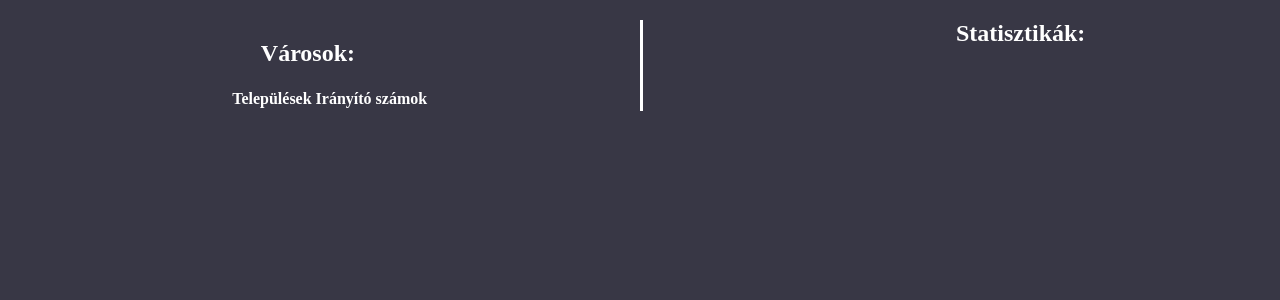
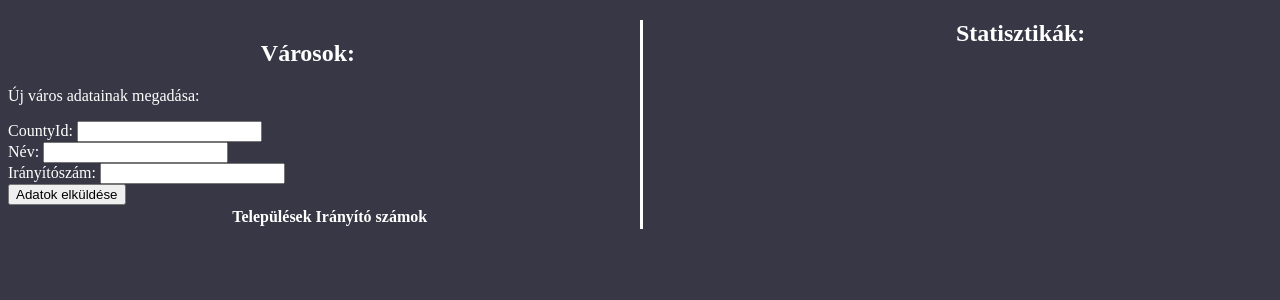
Before and after one commit to NahuZa/Varosok_project, a PHP site: page /varosok.php in a window 1280 px wide. Shown: the top 300 px of the page. Run offline with PHP 8.4, Linux system fonts and the light colour scheme; lists and menus that the app fills with data are empty.

Commit message:
Insert de nem megy
probléma van még az insertel

```diff
--- a/osztaly.php
+++ b/osztaly.php
@@ -2,7 +2,7 @@
 
 class Osztaly{
     protected $mysqli;
-        function __construct($host='localhost', $user='root', $password='', $db='csv_db 10')
+        function __construct($host='localhost', $user='root', $password='', $db='csv_db 7')
         {
             $this->mysqli=new mysqli($host, $user, $password, $db);
             if ($this->mysqli->connect_errno)
@@ -58,6 +58,19 @@ class Osztaly{
             return $this->mysqli->query($query)->fetch_all(MYSQLI_ASSOC);
         }
 
+
+
+        public function ujvarosok(){
+
+            $CountyId = $_POST['CountyId'];
+            $nev = $_POST['nev'];
+            $iranyitoszam=$_POST['zipCode'];
+
+            $query="INSERT INTO citiescodes (countyId, city, zip_code) VALUES ('$CountyId', '$nev', '$zipCode')";
+
+
+        }
+
 }
 
 ?>
--- a/varosok.php
+++ b/varosok.php
@@ -1,3 +1,13 @@
+<?php
+    require_once("osztaly.php");
+
+    $tabla=new osztaly();
+
+    if (isset($_POST['submit'])) {
+        $tabla->ujvarosok();
+    }
+?>
+
 <!DOCTYPE html>
 <html lang="en">
 <head>
@@ -19,9 +29,14 @@
             </tr>
         <?php
 
-        require_once("osztaly.php");
 
-        $tabla=new osztaly();
+        echo'<p>Új város adatainak megadása:</p>
+            <form action="osztaly.php" method="post">
+                CountyId: <input type="number" name="id"><br>
+                Név: <input type="text" name="nev"><br>
+                Irányítószám: <input type="number" name="zipCode"><br>
+                <input type="submit" name="submit" value="Adatok elküldése">
+            </form>';
 
         if (isset($_POST['megye-button'])) {
             $id =$_POST['megye-button'];
@@ -61,10 +76,10 @@
                     . '</div></td>'
                 . '</tr></form>'
                 .'<tr>'
-                    .'<td>A megye zászlója: </td><td><iframe class="uristenverybig" src="'.$statisztika['zaszlo'].'"style="border:none;" scrolling="no" allowfullscreen title="description"></iframe></td>'
+                    .'<td>A megye zászlója: </td><td><iframe src="'.$statisztika['zaszlo'].'"style="border:none;" scrolling="no" allowfullscreen title="description"></iframe></td>'
                 .'</tr>'
                 .'<tr>'
-                    .'<td>A megye címere: </td><td><iframe class="uristenverybig" src="'.$statisztika['cimer'].'"style="border:none;" scrolling="no" allowfullscreen title="description"></iframe></td>'
+                    .'<td>A megye címere: </td><td><iframe src="'.$statisztika['cimer'].'"style="border:none;" scrolling="no" allowfullscreen title="description"></iframe></td>'
                 .'</tr>';
                 }
             }
```
Also changed, not shown: style.css (line endings or trailing spaces), varosfejlec.jpg (added), 1 other file.
